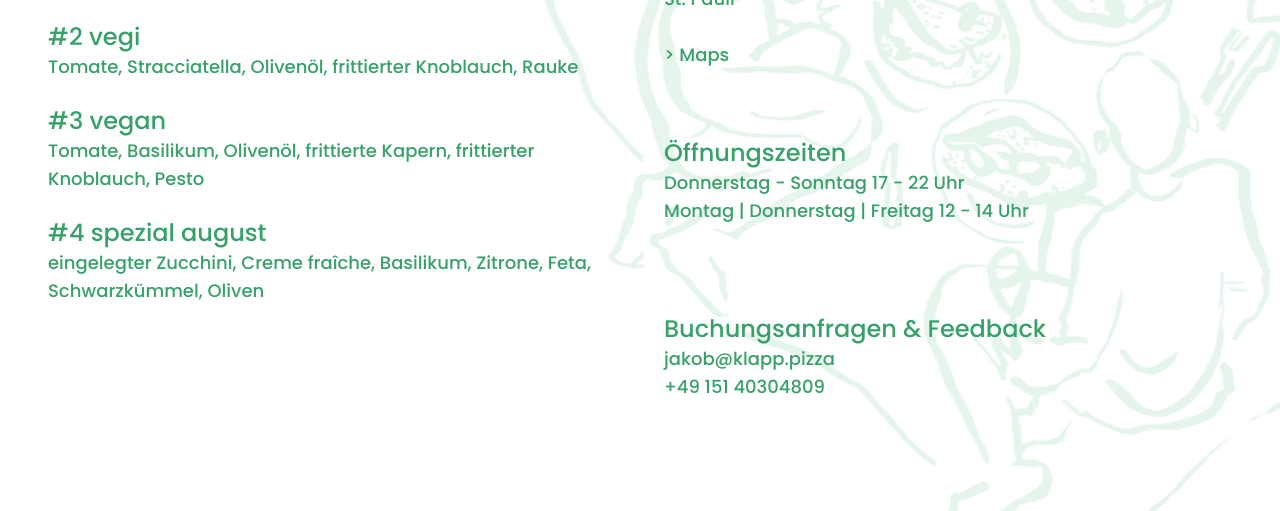
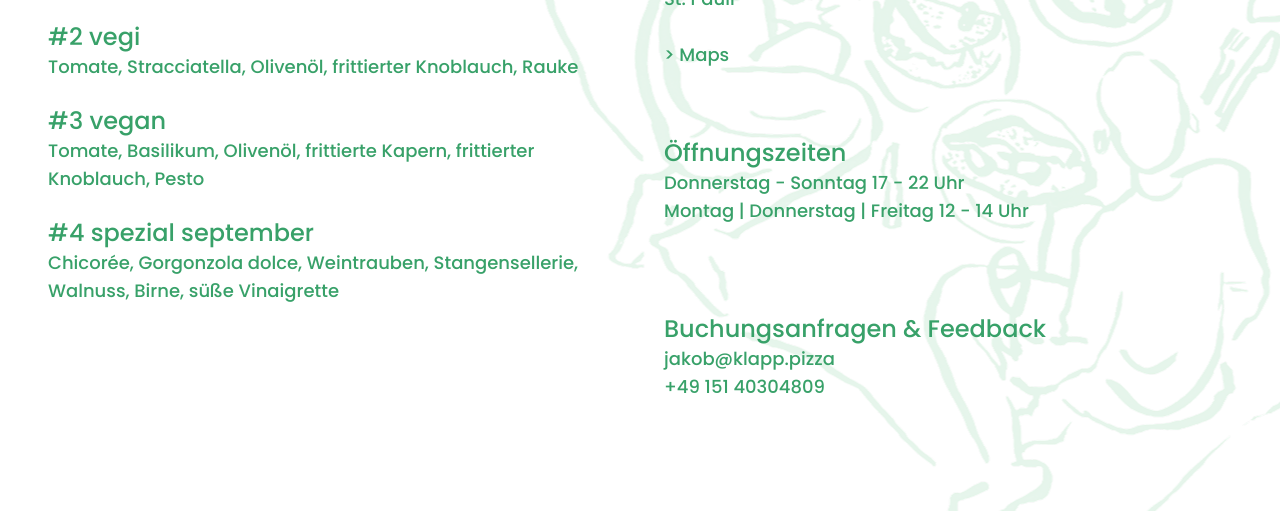
Before and after one commit to jakobhahn/klapp.pizza, a website: page index.html in a window 1280 px wide. Shown: the part 315-826 px from the top of the page. Drawn offline with nearby package versions, Linux system fonts and the light colour scheme.

Commit message:
index.html aktualisieren

```diff
--- a/index.html
+++ b/index.html
@@ -78,8 +78,8 @@
                         <p class="text-base md:text-lg joschi-item-description text-joschi-green">Tomate, Basilikum, Olivenöl, frittierte Kapern, frittierter Knoblauch, Pesto</p>
                     </div>
                     <div>
-                        <h3 class="text-xl md:text-2xl joschi-item-heading text-joschi-green">#4 spezial august</h3>
-                        <p class="text-base md:text-lg joschi-item-description text-joschi-green">eingelegter Zucchini, Creme fraîche, Basilikum, Zitrone, Feta, Schwarzkümmel, Oliven</p>
+                        <h3 class="text-xl md:text-2xl joschi-item-heading text-joschi-green">#4 spezial september</h3>
+                        <p class="text-base md:text-lg joschi-item-description text-joschi-green">Chicorée, Gorgonzola dolce, Weintrauben, Stangensellerie, Walnuss, Birne, süße Vinaigrette</p>
                     </div>
                 </div>
             </section>
```
